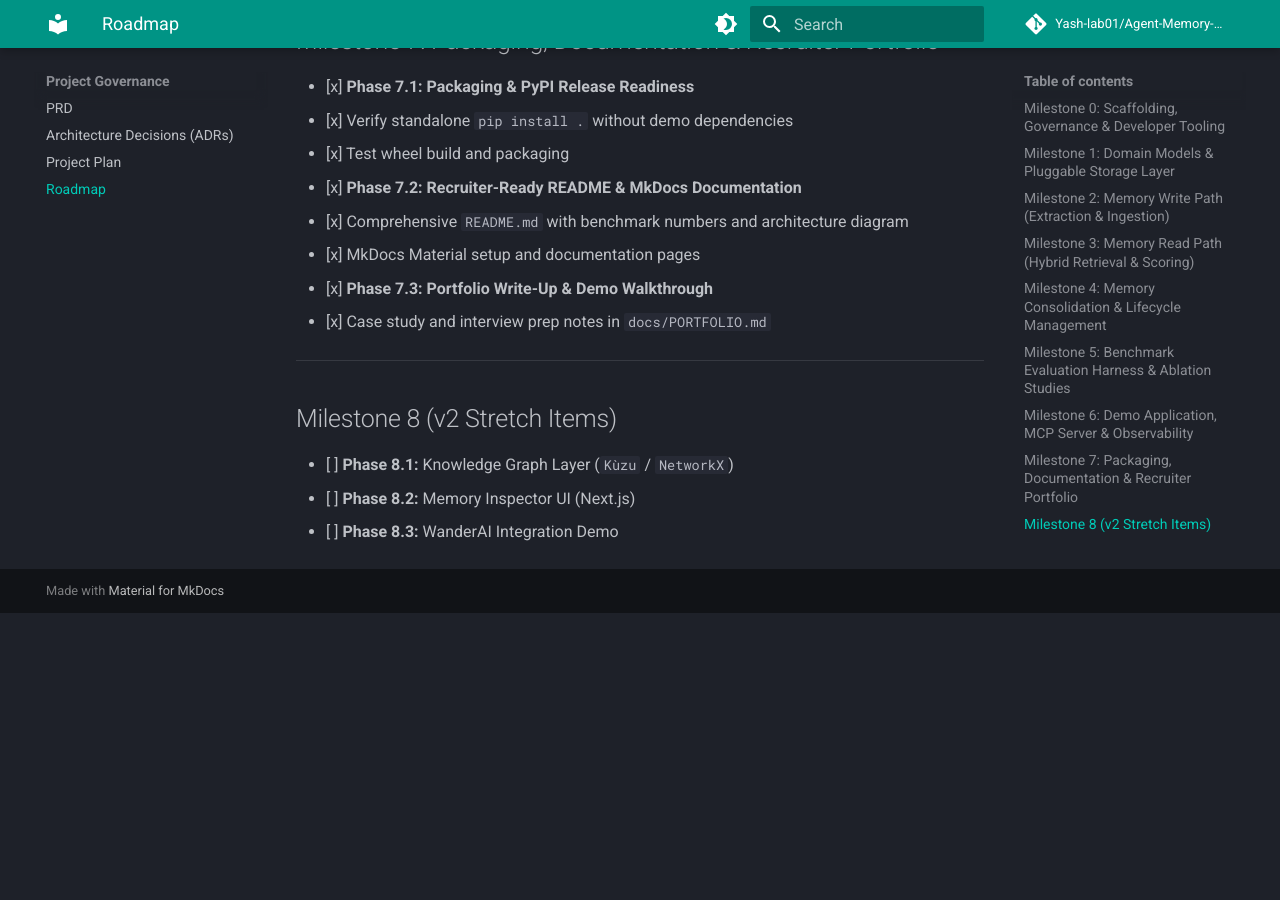
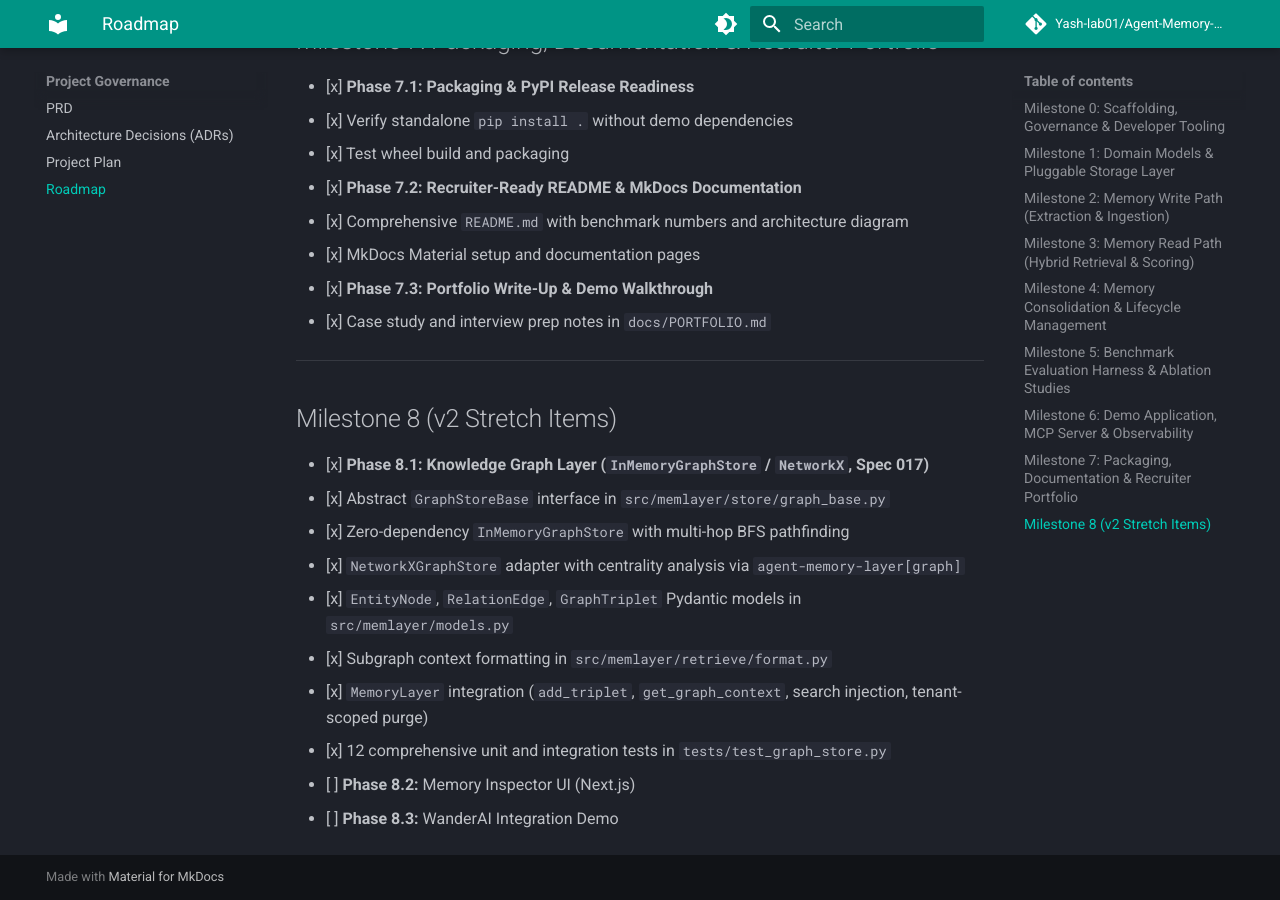
Before and after one commit to Yash-lab01/Agent-Memory-Layer, an MkDocs documentation site: the page built from docs/ROADMAP.md, in a window 1280 px wide and 900 px high, scrolled down 4751 px. Built offline with MkDocs 1.6.1 and Material for MkDocs 9.7.7, drawn with Linux system fonts in a browser that asks for light colours; comment, search, counter and statistics services are not loaded; before the commit the page ends 5364 px from its top, so only the background shows below that.

Commit message:
docs(docs): mark Phase 8.1 knowledge graph layer complete in roadmap

```diff
--- a/docs/ROADMAP.md
+++ b/docs/ROADMAP.md
@@ -143,6 +143,13 @@ This roadmap tracks the development progress of `memlayer` across 8 core milesto
 ---
 
 ## Milestone 8 (v2 Stretch Items)
-- [ ] **Phase 8.1:** Knowledge Graph Layer (`Kùzu` / `NetworkX`)
+- [x] **Phase 8.1: Knowledge Graph Layer (`InMemoryGraphStore` / `NetworkX`, Spec 017)**
+  - [x] Abstract `GraphStoreBase` interface in `src/memlayer/store/graph_base.py`
+  - [x] Zero-dependency `InMemoryGraphStore` with multi-hop BFS pathfinding
+  - [x] `NetworkXGraphStore` adapter with centrality analysis via `agent-memory-layer[graph]`
+  - [x] `EntityNode`, `RelationEdge`, `GraphTriplet` Pydantic models in `src/memlayer/models.py`
+  - [x] Subgraph context formatting in `src/memlayer/retrieve/format.py`
+  - [x] `MemoryLayer` integration (`add_triplet`, `get_graph_context`, search injection, tenant-scoped purge)
+  - [x] 12 comprehensive unit and integration tests in `tests/test_graph_store.py`
 - [ ] **Phase 8.2:** Memory Inspector UI (Next.js)
 - [ ] **Phase 8.3:** WanderAI Integration Demo
```
